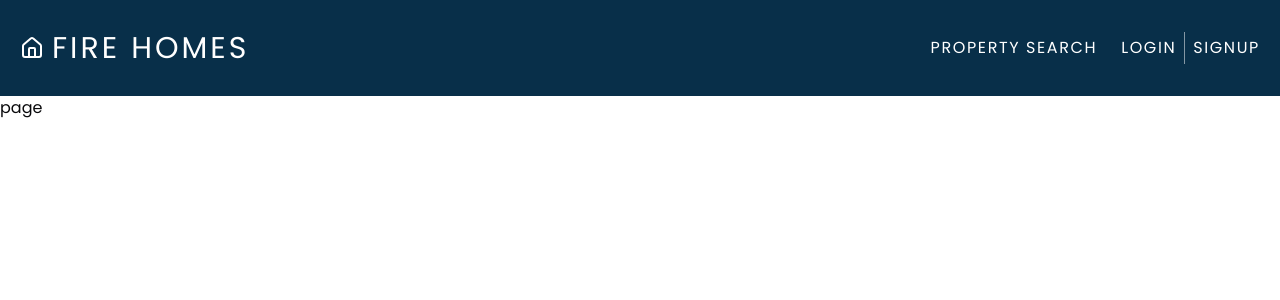
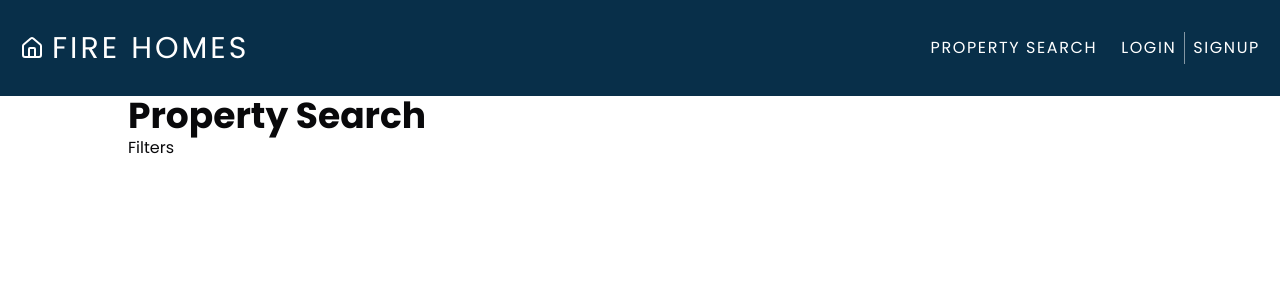
Before and after one commit to peter901/fire-homes-project, a Next.js app: page /property-search in a window 1280 px wide. Shown: the top 300 px of the page. Built offline with nearby package versions, Linux system fonts and the light colour scheme; no server answers.

Commit message:
layout of the proptery search page

```diff
--- a/app/property-search/page.tsx
+++ b/app/property-search/page.tsx
@@ -2,6 +2,10 @@
 
 export default function PropertySearch() {
   return (
-    <div>page</div>
+    <div className="max-w-screen-lg mx-auto">
+        <h1 className="text-4xl font-bold">Property Search</h1>
+
+        <div>Filters</div>
+    </div>
   )
 }
```
